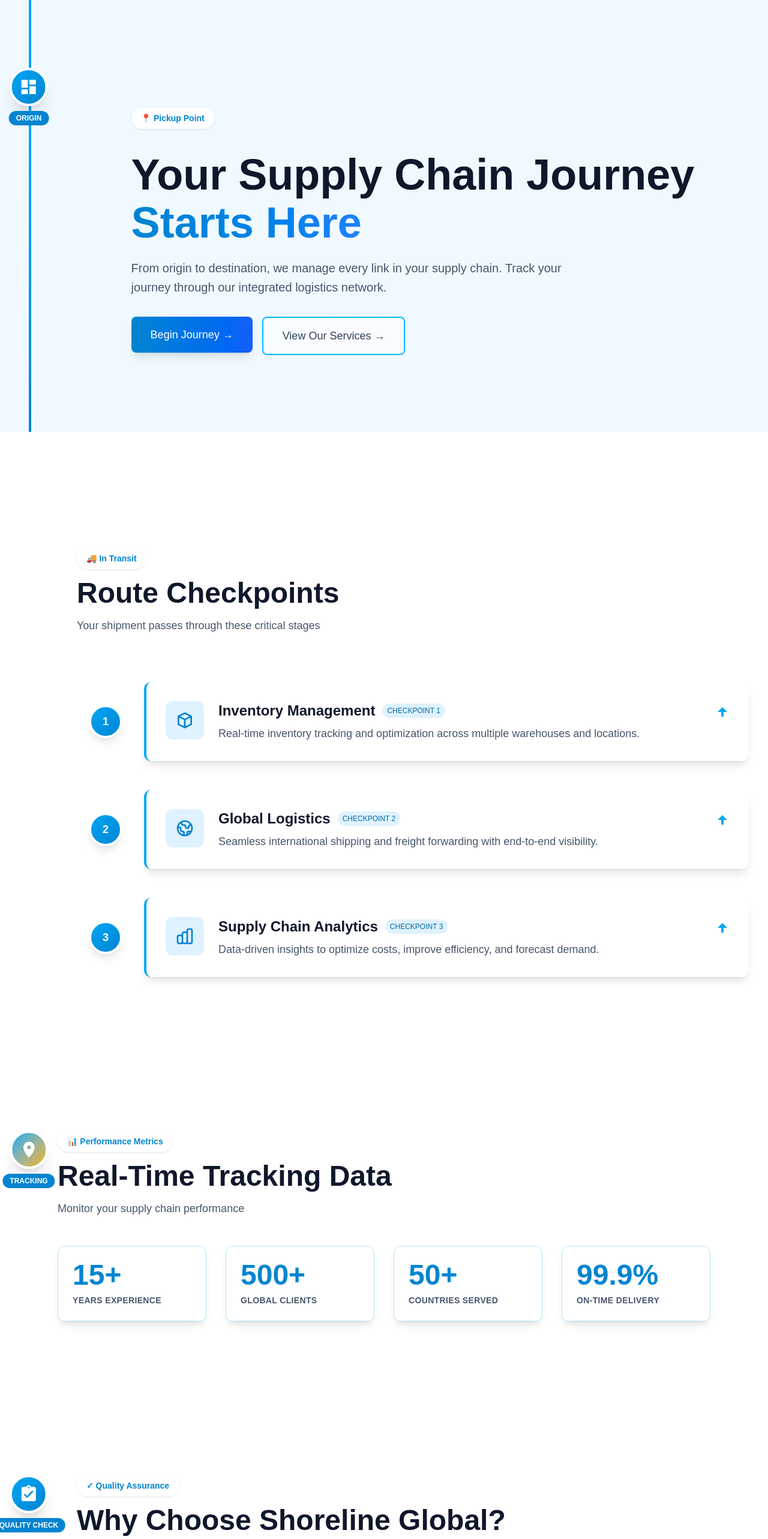
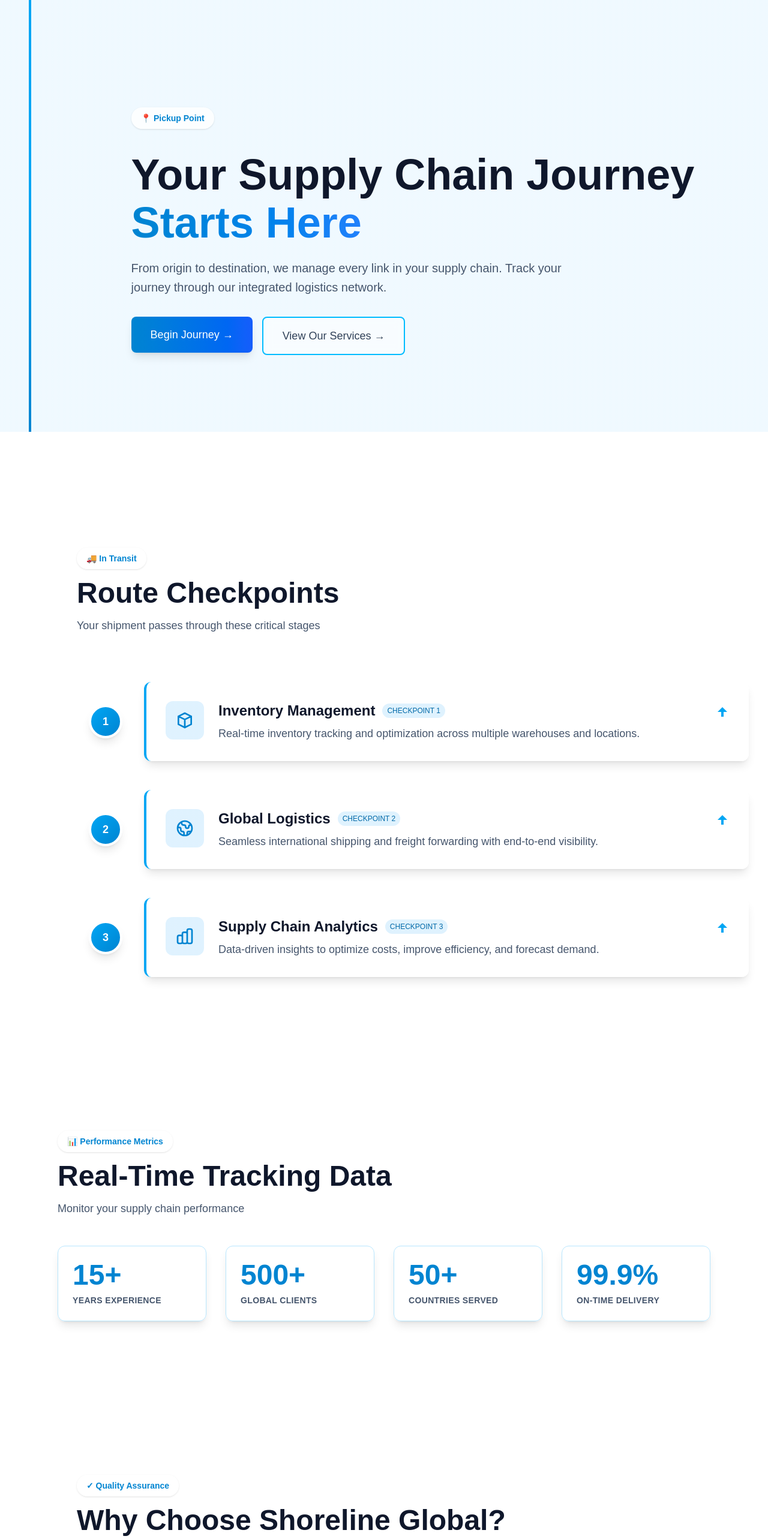
Before and after one commit to Shoreline-Global/shoreline-global, a Next.js app: page / in a window 1280 px wide. Shown: the part 80-2646 px from the top of the page at 60% size. Built offline with nearby package versions, Linux system fonts and the light colour scheme.

Commit message:
Switch to a simple slider tracking page scrolling

```diff
--- a/app/page.tsx
+++ b/app/page.tsx
@@ -2,6 +2,7 @@
 
 import Navigation from '@/components/Navigation';
 import Footer from '@/components/Footer';
+import Confetti from '@/components/Confetti';
 import Link from 'next/link';
 import { motion, useScroll, useTransform } from 'framer-motion';
 import { fadeInUp, staggerContainer, staggerItem, slideInLeft } from '@/lib/animations';
@@ -67,21 +68,14 @@ export default function Home() {
 
       {/* CHECKPOINT: ORIGIN - Journey Starts Here */}
       <section className="relative min-h-screen flex items-center">
-        {/* Origin Checkpoint Marker */}
-        <div className="absolute left-8 lg:left-12 top-32 -translate-x-1/2 hidden lg:flex flex-col items-center z-50">
+  {/* Origin Checkpoint Marker */}
+  <div className="absolute left-8 lg:left-12 top-32 -translate-x-1/2 hidden lg:flex flex-col items-center z-40">
           <motion.div
-            className="w-16 h-16 rounded-full bg-gradient-to-br from-sky-500 to-sky-600 border-4 border-white shadow-xl flex items-center justify-center"
             initial={{ scale: 0 }}
             animate={{ scale: 1 }}
             transition={{ duration: 0.5, delay: 0.3 }}
           >
-            <svg className="w-8 h-8 text-white" fill="currentColor" viewBox="0 0 24 24">
-              <path d="M3 13h8V3H3v10zm0 8h8v-6H3v6zm10 0h8V11h-8v10zm0-18v6h8V3h-8z"/>
-            </svg>
           </motion.div>
-          <div className="mt-2 bg-sky-600 text-white text-xs font-bold px-3 py-1 rounded-full whitespace-nowrap">
-            ORIGIN
-          </div>
         </div>
 
         <div className="max-w-7xl mx-auto px-4 sm:px-6 lg:pl-32 lg:pr-8 py-20">
@@ -170,7 +164,7 @@ export default function Home() {
                 variants={staggerItem}
               >
                 {/* Checkpoint Marker on Path */}
-                <div className="absolute left-8 lg:left-12 top-1/2 -translate-x-1/2 -translate-y-1/2 hidden lg:flex flex-col items-center z-50">
+                <div className="absolute left-8 lg:left-12 top-1/2 -translate-x-1/2 -translate-y-1/2 hidden lg:flex flex-col items-center z-40">
                   <motion.div
                     className="w-14 h-14 rounded-full bg-gradient-to-br from-sky-500 to-sky-600 border-4 border-white shadow-lg flex items-center justify-center"
                     initial={{ scale: 0 }}
@@ -223,22 +217,15 @@ export default function Home() {
 
       {/* TRACKING CHECKPOINT - Performance Metrics */}
       <section className="relative py-32 overflow-hidden">
-        {/* Tracking Checkpoint Marker */}
-        <div className="absolute left-8 lg:left-12 top-32 -translate-x-1/2 hidden lg:flex flex-col items-center z-50">
+  {/* Tracking Checkpoint Marker */}
+  <div className="absolute left-8 lg:left-12 top-32 -translate-x-1/2 hidden lg:flex flex-col items-center z-40">
           <motion.div
-            className="w-16 h-16 rounded-full bg-gradient-to-br from-sky-500 to-yellow-500 border-4 border-white shadow-xl flex items-center justify-center"
             initial={{ scale: 0 }}
             whileInView={{ scale: 1 }}
             viewport={{ once: true }}
             transition={{ duration: 0.5 }}
           >
-            <svg className="w-8 h-8 text-white" fill="currentColor" viewBox="0 0 24 24">
-              <path d="M12 2C8.13 2 5 5.13 5 9c0 5.25 7 13 7 13s7-7.75 7-13c0-3.87-3.13-7-7-7zm0 9.5c-1.38 0-2.5-1.12-2.5-2.5s1.12-2.5 2.5-2.5 2.5 1.12 2.5 2.5-1.12 2.5-2.5 2.5z"/>
-            </svg>
           </motion.div>
-          <div className="mt-2 bg-sky-600 text-white text-xs font-bold px-3 py-1 rounded-full whitespace-nowrap">
-            TRACKING
-          </div>
         </div>
 
         <div className="max-w-7xl mx-auto px-4 sm:px-6 lg:px-24 relative">
@@ -289,22 +276,15 @@ export default function Home() {
 
       {/* QUALITY CHECK CHECKPOINT - Why Choose Us */}
       <section id="about" className="py-32 overflow-hidden relative">
-        {/* Quality Check Marker */}
-        <div className="absolute left-8 lg:left-12 top-32 -translate-x-1/2 hidden lg:flex flex-col items-center z-50">
+  {/* Quality Check Marker */}
+  <div className="absolute left-8 lg:left-12 top-32 -translate-x-1/2 hidden lg:flex flex-col items-center z-40">
           <motion.div
-            className="w-16 h-16 rounded-full bg-gradient-to-br from-sky-500 to-sky-600 border-4 border-white shadow-xl flex items-center justify-center"
             initial={{ scale: 0 }}
             whileInView={{ scale: 1 }}
             viewport={{ once: true }}
             transition={{ duration: 0.5 }}
           >
-            <svg className="w-8 h-8 text-white" fill="currentColor" viewBox="0 0 24 24">
-              <path d="M19 3h-4.18C14.4 1.84 13.3 1 12 1c-1.3 0-2.4.84-2.82 2H5c-1.1 0-2 .9-2 2v14c0 1.1.9 2 2 2h14c1.1 0 2-.9 2-2V5c0-1.1-.9-2-2-2zm-7 0c.55 0 1 .45 1 1s-.45 1-1 1-1-.45-1-1 .45-1 1-1zm-2 14l-4-4 1.41-1.41L10 14.17l6.59-6.59L18 9l-8 8z"/>
-            </svg>
           </motion.div>
-          <div className="mt-2 bg-sky-600 text-white text-xs font-bold px-3 py-1 rounded-full whitespace-nowrap">
-            QUALITY CHECK
-          </div>
         </div>
 
         <div className="max-w-7xl mx-auto px-4 sm:px-6 lg:pl-32 lg:pr-8">
@@ -361,52 +341,20 @@ export default function Home() {
 
       {/* CHECKPOINT: DESTINATION - Journey Complete */}
       <section className="relative py-32 overflow-hidden min-h-screen flex items-center">
-        {/* Destination Checkpoint Marker */}
-        <div className="absolute left-8 lg:left-12 top-1/2 -translate-x-1/2 -translate-y-1/2 hidden lg:flex flex-col items-center z-50">
+  {/* Destination Checkpoint Marker */}
+  <div className="absolute left-8 lg:left-12 top-1/2 -translate-x-1/2 -translate-y-1/2 hidden lg:flex flex-col items-center z-40">
           <motion.div
-            className="w-20 h-20 rounded-full bg-gradient-to-br from-sky-500 to-sky-700 border-4 border-white shadow-2xl flex items-center justify-center"
             initial={{ scale: 0 }}
             whileInView={{ scale: 1 }}
             viewport={{ once: true }}
             transition={{ duration: 0.6, type: "spring" }}
           >
-            <svg className="w-10 h-10 text-white" fill="none" stroke="currentColor" strokeWidth="2" viewBox="0 0 24 24">
-              <path d="M20 7l-8-4-8 4m16 0l-8 4m8-4v10l-8 4m0-10L4 7m8 4v10M4 7v10l8 4"/>
-            </svg>
           </motion.div>
-          <div className="mt-2 bg-sky-600 text-white text-xs font-bold px-3 py-1 rounded-full whitespace-nowrap">
-            DESTINATION
-          </div>
         </div>
 
-        {/* Success celebration animation */}
+        {/* Success celebration animation (client-only confetti to avoid hydration mismatch) */}
         <div className="absolute inset-0 overflow-hidden opacity-10">
-          <motion.div
-            className="absolute inset-0"
-            initial={{ opacity: 0 }}
-            whileInView={{ opacity: 1 }}
-            viewport={{ once: true }}
-          >
-            {[...Array(20)].map((_, i) => (
-              <motion.div
-                key={i}
-                className="absolute w-2 h-2 bg-sky-400 rounded-full"
-                style={{
-                  left: `${Math.random() * 100}%`,
-                  top: `${Math.random() * 100}%`,
-                }}
-                animate={{
-                  y: [-20, -60],
-                  opacity: [0, 1, 0],
-                }}
-                transition={{
-                  duration: 2,
-                  delay: i * 0.1,
-                  repeat: Infinity,
-                }}
-              />
-            ))}
-          </motion.div>
+          <Confetti count={20} />
         </div>
 
         <motion.div
--- /dev/null
+++ b/components/Confetti.tsx
@@ -0,0 +1,41 @@
+"use client";
+
+import { motion } from 'framer-motion';
+import { useEffect, useState } from 'react';
+
+type Dot = { left: number; top: number; delay: number };
+
+export default function Confetti({ count = 20 }: { count?: number }) {
+  const [dots, setDots] = useState<Dot[] | null>(null);
+
+  useEffect(() => {
+    // generate positions on the client only to avoid hydration mismatch
+    const arr: Dot[] = Array.from({ length: count }).map((_, i) => ({
+      left: Math.random() * 100,
+      top: Math.random() * 100,
+      delay: i * 0.1,
+    }));
+    setDots(arr);
+  }, [count]);
+
+  if (!dots) return null;
+
+  return (
+    <motion.div
+      className="absolute inset-0"
+      initial={{ opacity: 0 }}
+      animate={{ opacity: 1 }}
+      transition={{ duration: 0.5 }}
+    >
+      {dots.map((d, i) => (
+        <motion.div
+          key={i}
+          className="absolute w-2 h-2 bg-sky-400 rounded-full"
+          style={{ left: `${d.left}%`, top: `${d.top}%` }}
+          animate={{ y: [-20, -60], opacity: [0, 1, 0] }}
+          transition={{ duration: 2, delay: d.delay, repeat: Infinity }}
+        />
+      ))}
+    </motion.div>
+  );
+}
--- a/components/Navigation.tsx
+++ b/components/Navigation.tsx
@@ -8,7 +8,7 @@ export default function Navigation() {
   const [mobileMenuOpen, setMobileMenuOpen] = useState(false);
 
   return (
-    <header className="border-b border-slate-800 bg-slate-950/90 backdrop-blur-sm sticky top-0 z-50">
+  <header className="border-b border-slate-800 bg-slate-950/90 backdrop-blur-sm sticky top-0 z-60">
       <nav className="max-w-7xl mx-auto px-4 sm:px-6 lg:px-8 h-16 flex items-center justify-between">
         <Link href="/" className="flex items-center space-x-2 group">
         <Image
```
